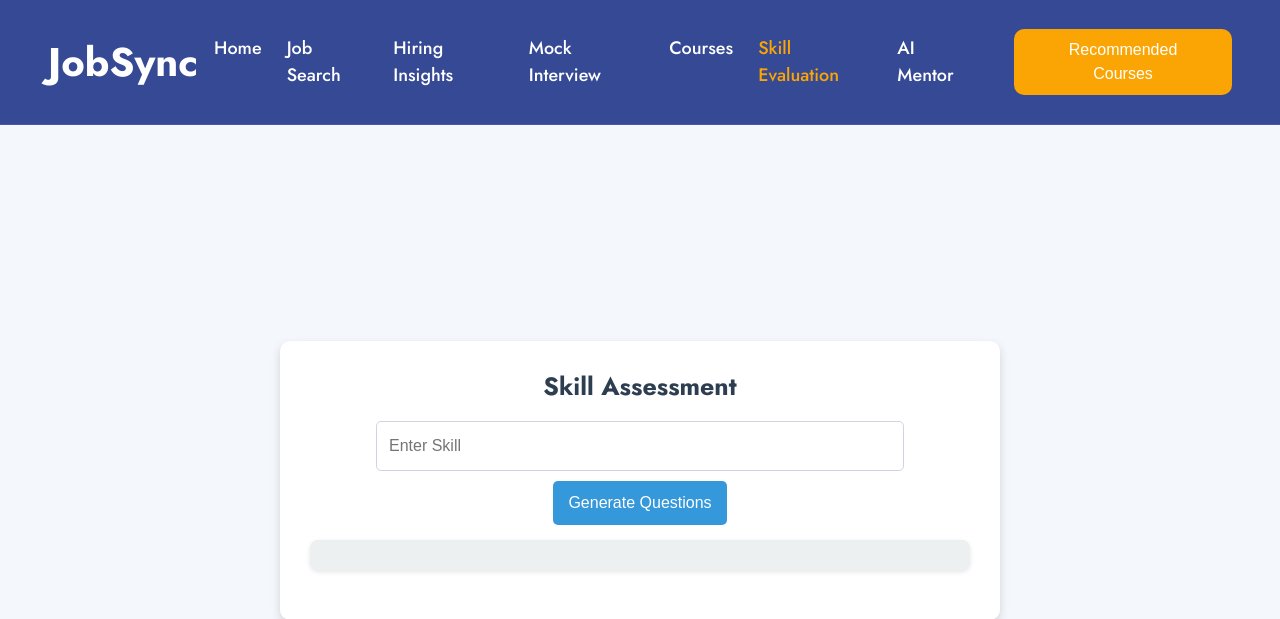
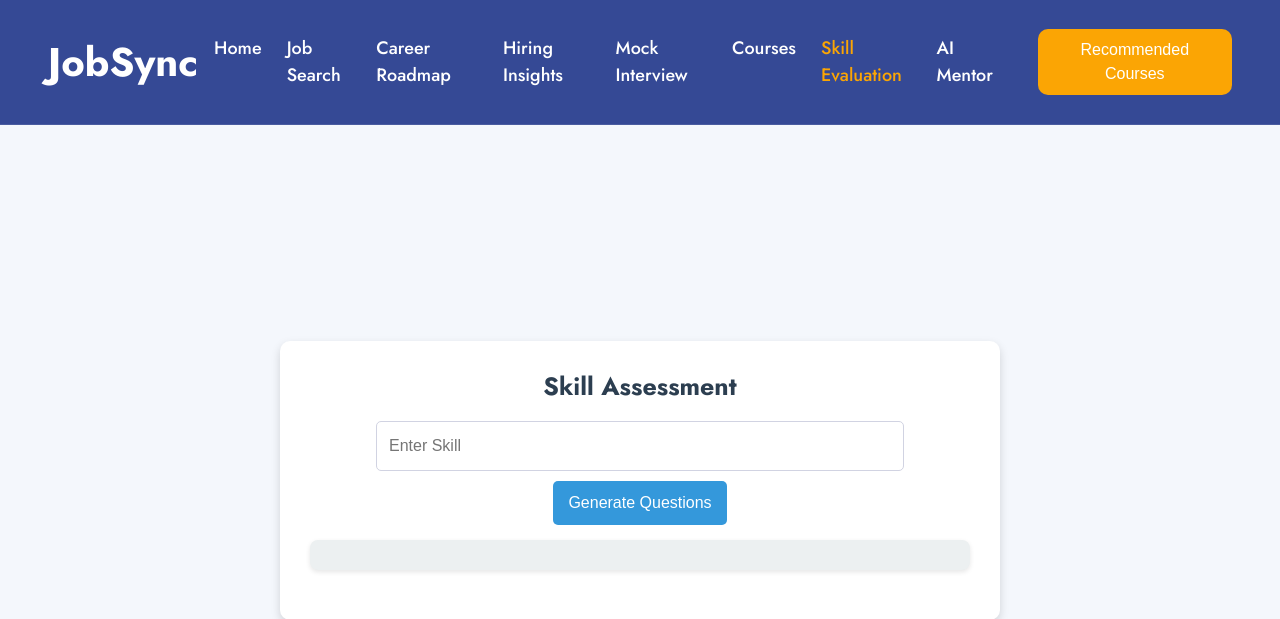
Before and after one commit to thehustler01/JobSync, a Django app: page /assessment/ in a window 1280 px wide. Shown: the top 619 px of the page. Run offline with Django 5.2, Linux system fonts and the light colour scheme; some libraries are stand-ins or nearby versions.

Commit message:
minute change

```diff
--- a/main/templates/assessment.html
+++ b/main/templates/assessment.html
@@ -316,6 +316,7 @@
             class="nav-item nav-link"
             >Job Search</a
             >
+            <a href="{% url 'career_roadmap' %}" class="nav-item nav-link ">Career Roadmap</a>
             <a href="{% url 'hiring_process_insights' %}" class="nav-item nav-link ">Hiring Insights</a>
             <a href="{% url 'home' %}" class="nav-item nav-link"
             >Mock Interview</a
```
